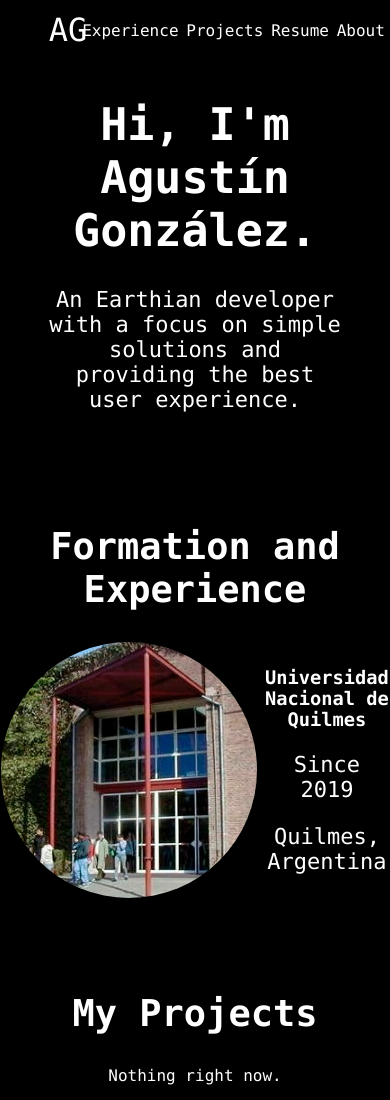
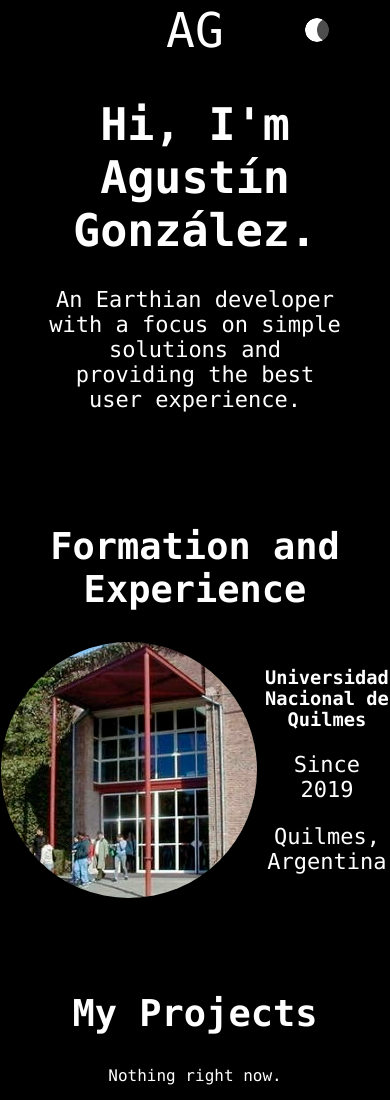
Before and after one commit to Nythero/Website, a plain HTML site: page index.html in a window 390 px wide. Shown: the top 1100 px of the page. Drawn offline with Linux system fonts and the light colour scheme.

Commit message:
Responsive Desing

```diff
--- a/css/style.css
+++ b/css/style.css
@@ -65,6 +65,7 @@ body {
 
 header {
   position: fixed;
+  height: 60px;
   width: 75vw;
   top: 0;
   opacity: 1;
@@ -88,9 +89,9 @@ header {
 
 nav {
   display: flex;
-  height: 60px;
   align-items: center;
   justify-content: center;
+  height: 100%;
 }
 
 nav * {
@@ -167,3 +168,25 @@ body[data-dark="true"] #githubLink {
 body[data-dark="false"] #githubLink {
   background-image: url("../img/GitHub-Mark-120px-plus.png");
 }
+
+@media screen and (max-width: 800px) {
+
+  header {
+    width: 100vw;
+    justify-content: center;
+  }
+
+  header #logo a {
+    font-size: 3em;
+  }
+
+  header #nav-wrapper {
+    display: none;
+  }
+
+  header #theme {
+    position: absolute;
+    right: 12.5vw;
+    height: 100%;
+  }
+}
```
